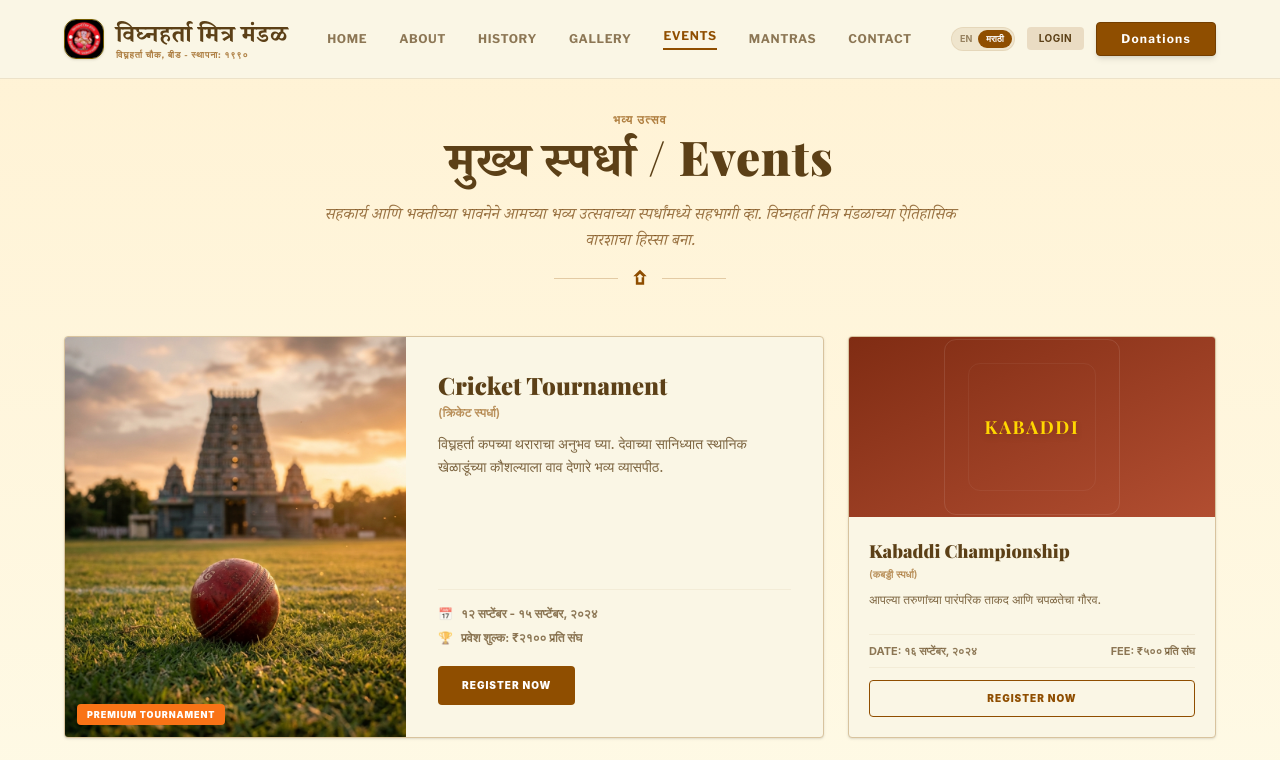
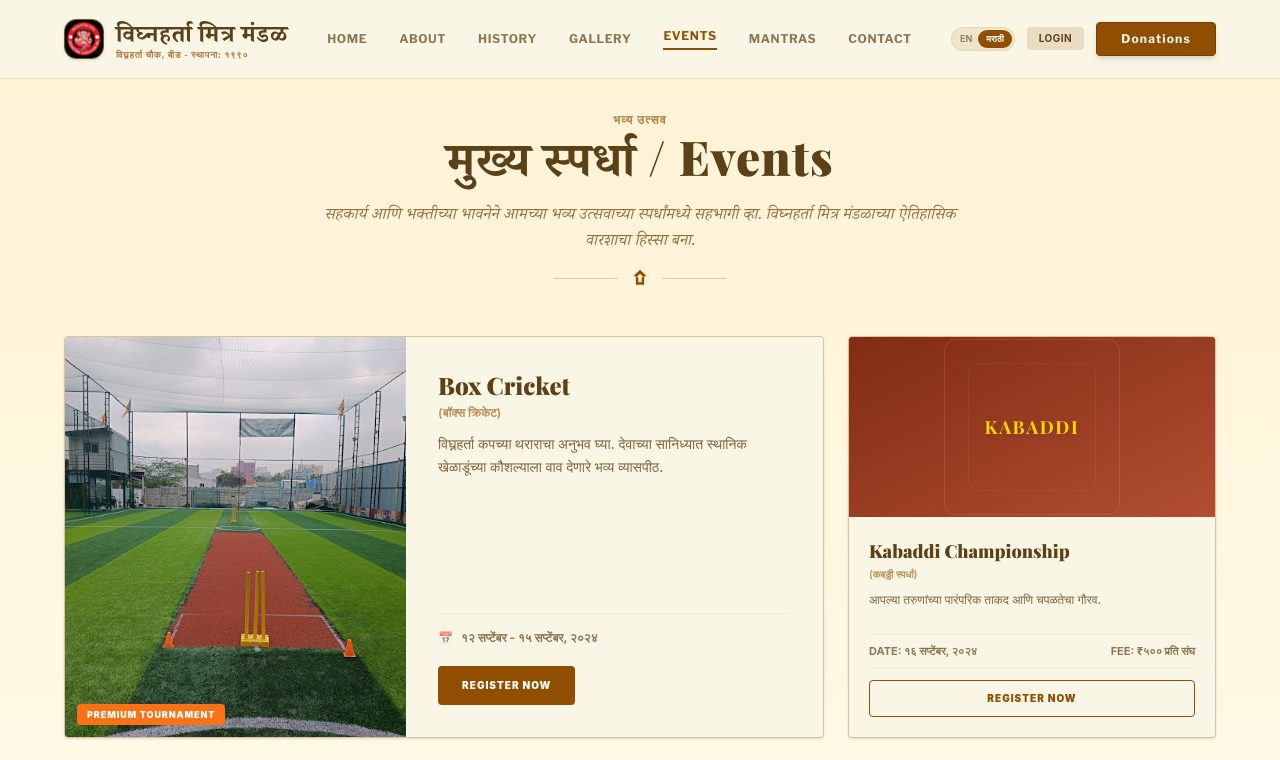
Before and after one commit to Ganeshjoshi08/vighnaharta-ganesh-mandal-Final, a React (Vite) app in the folder frontend/: page /events in a window 1280 px wide. Shown: the top 760 px of the page. Built offline with nearby package versions, Linux system fonts and the light colour scheme; a web font is replaced by a local one.

Commit message:
Update featured event image to Box Cricket turf and hide entry fee

```diff
--- a/frontend/src/pages/Events.jsx
+++ b/frontend/src/pages/Events.jsx
@@ -56,11 +56,11 @@ const Events = () => {
       tagline: "सहकार्य आणि भक्तीच्या भावनेने आमच्या भव्य उत्सवाच्या स्पर्धांमध्ये सहभागी व्हा. विघ्नहर्ता मित्र मंडळाच्या ऐतिहासिक वारशाचा हिस्सा बना.",
       cricket: {
         tag: "PREMIUM TOURNAMENT",
-        title: "Cricket Tournament",
-        mrTitle: "क्रिकेट स्पर्धा",
+        title: "Box Cricket",
+        mrTitle: "बॉक्स क्रिकेट",
         desc: "विघ्नहर्ता कपच्या थराराचा अनुभव घ्या. देवाच्या सानिध्यात स्थानिक खेळाडूंच्या कौशल्याला वाव देणारे भव्य व्यासपीठ.",
         date: "१२ सप्टेंबर - १५ सप्टेंबर, २०२४",
-        fee: "प्रवेश शुल्क: ₹२१०० प्रति संघ"
+        fee: ""
       },
       kabaddi: {
         title: "Kabaddi Championship",
@@ -116,11 +116,11 @@ const Events = () => {
       tagline: "Celebrate the spirit of togetherness and devotion through our grand festive competitions. Join the legacy of Vighnaharta Mitra Mandal.",
       cricket: {
         tag: "PREMIUM TOURNAMENT",
-        title: "Cricket Tournament",
-        mrTitle: "क्रिकेट स्पर्धा",
+        title: "Box Cricket",
+        mrTitle: "बॉक्स क्रिकेट",
         desc: "Experience the thrill of the Vighnaharta Cup. A grand stage for local talent to shine in the presence of the Lord.",
         date: "Sept 12 - Sept 15, 2024",
-        fee: "Entry: ₹2100 Per Team"
+        fee: ""
       },
       kabaddi: {
         title: "Kabaddi Championship",
@@ -284,10 +284,12 @@ const Events = () => {
                   <span>📅</span>
                   <span>{currentUI.cricket.date}</span>
                 </div>
-                <div className="flex items-center gap-2">
-                  <span>🏆</span>
-                  <span>{currentUI.cricket.fee}</span>
-                </div>
+                {currentUI.cricket.fee && (
+                  <div className="flex items-center gap-2">
+                    <span>🏆</span>
+                    <span>{currentUI.cricket.fee}</span>
+                  </div>
+                )}
               </div>
               <button
                 onClick={() => handleRegisterTrigger(currentUI.cricket.title)}
@@ -526,7 +528,7 @@ const Events = () => {
               required
             >
               <option value="" disabled>{currentUI.form.chooseEventPl}</option>
-              <option value={currentUI.cricket.title}>{currentUI.cricket.title} ({currentUI.cricket.fee})</option>
+              <option value={currentUI.cricket.title}>{currentUI.cricket.title}{currentUI.cricket.fee ? ` (${currentUI.cricket.fee})` : ""}</option>
               <option value={currentUI.kabaddi.title}>{currentUI.kabaddi.title} (FEE: {currentUI.kabaddi.fee})</option>
               <option value={currentUI.rangoli.title}>{currentUI.rangoli.title} (FEE: {currentUI.rangoli.fee})</option>
               <option value={currentUI.drawing.title}>{currentUI.drawing.title} (FEE: {currentUI.drawing.fee})</option>
```
Also changed, not shown: frontend/src/assets/event_cricket.jpg.
